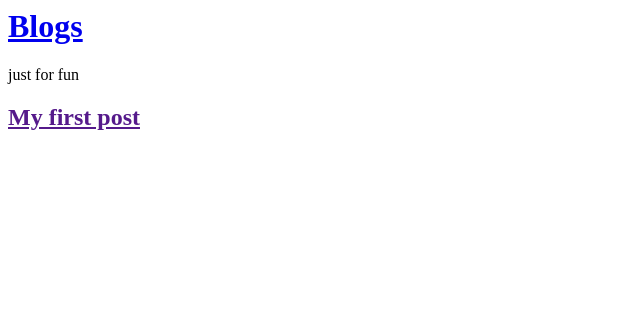
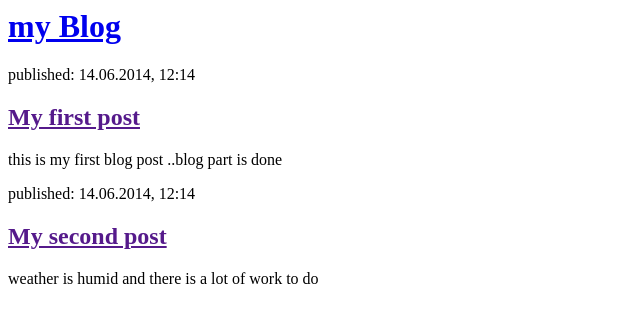
Before and after one commit to anubhav960/blogger, a Django app: template blog/templates/blog/post_list.html in a window 1280 px wide. Shown: the top 323 px of the page, without its empty margins (0-640 px from the left). Run offline with Django 3.2, Linux system fonts and the light colour scheme; the template is opened without the code that fills it, so the values that code supplies are empty.

Commit message:
Changed the HTML for the site.

```diff
--- a/blog/templates/blog/post_list.html
+++ b/blog/templates/blog/post_list.html
@@ -1,17 +1,22 @@
 <html>
     <head>
-<title>Blogs</title>
+        <title>anubhav's blog</title>
     </head>
     <body>
-
         <div>
-<h1><a href="/">Blogs</a></h1>
+            <h1><a href="/">my Blog</a></h1>
         </div>
 
         <div>
-<p>just for fun</p>
+            <p>published: 14.06.2014, 12:14</p>
             <h2><a href="">My first post</a></h2>
+            <p> this is my first blog post ..blog part is done</p>
         </div>
 
+        <div>
+            <p>published: 14.06.2014, 12:14</p>
+            <h2><a href="">My second post</a></h2>
+            <p> weather is humid and there is a lot of work to do</p>
+        </div>
     </body>
 </html>
```
Lines whose indentation alone changed are shown as unchanged.
